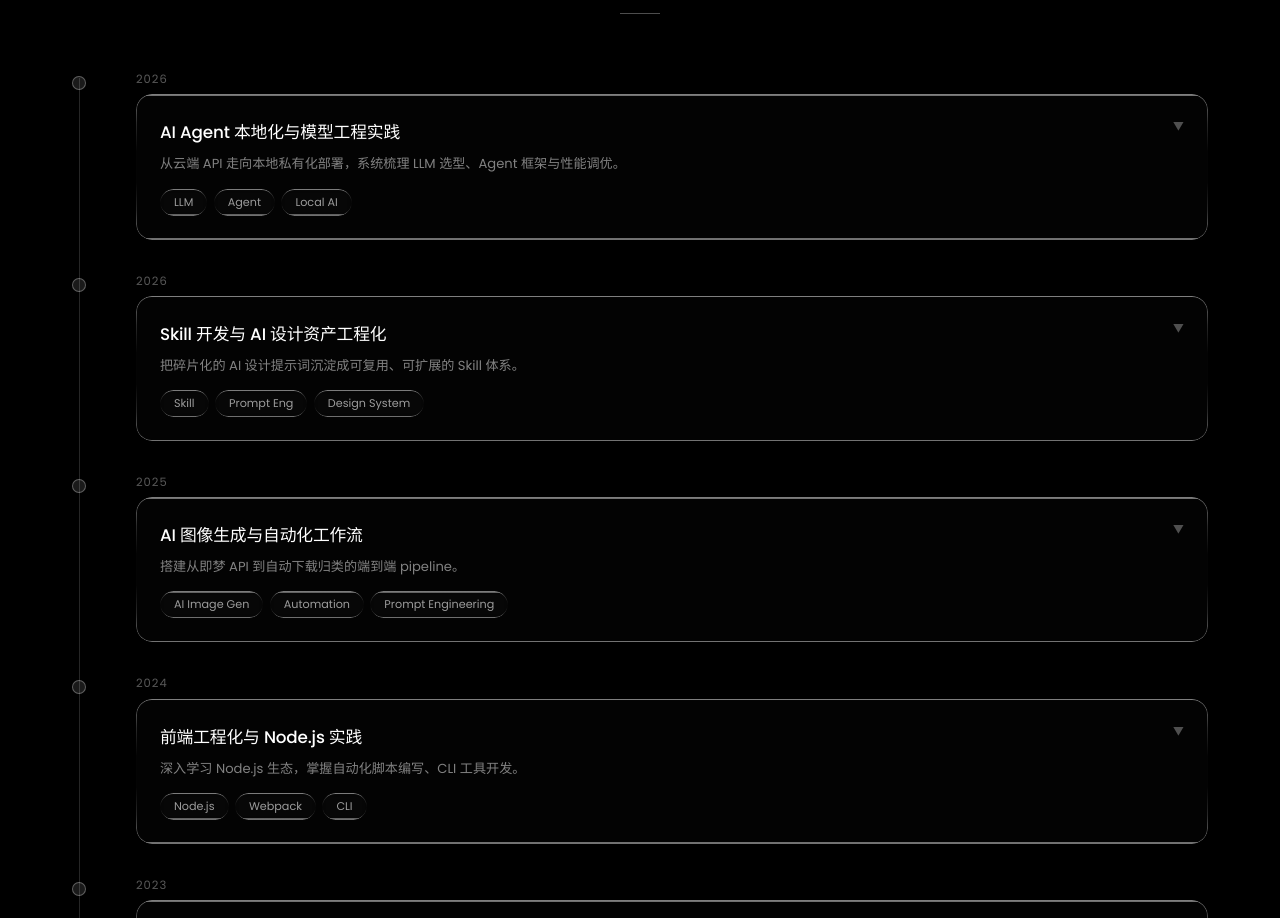
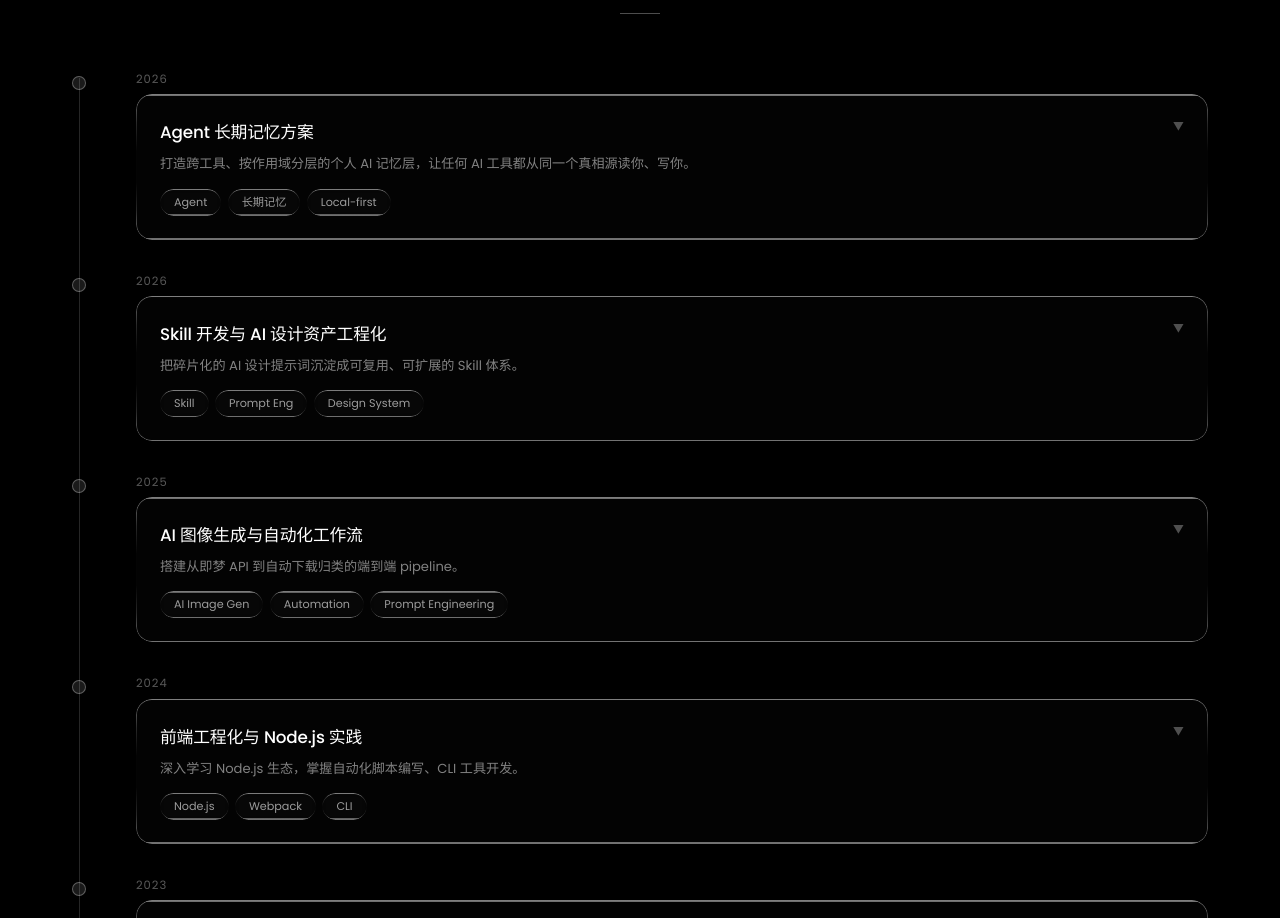
Before and after one commit to wzl2577569302/wzl2577569302.github.io, a plain HTML site: page index.html in a window 1280 px wide. Shown: the part 1989-2907 px from the top of the page. Drawn offline with Linux system fonts and the light colour scheme.

Commit message:
学习笔记：将「AI Agent 本地化」替换为「Agent 长期记忆方案」（参考 my-ai-memory）

```diff
--- a/index.html
+++ b/index.html
@@ -813,13 +813,13 @@ footer {
         <div class="timeline-date">2026</div>
         <div class="timeline-card liquid-glass">
           <span class="timeline-expand-icon">▼</span>
-          <h4>AI Agent 本地化与模型工程实践</h4>
-          <p>从云端 API 走向本地私有化部署，系统梳理 LLM 选型、Agent 框架与性能调优。</p>
+          <h4>Agent 长期记忆方案</h4>
+          <p>打造跨工具、按作用域分层的个人 AI 记忆层，让任何 AI 工具都从同一个真相源读你、写你。</p>
           <div class="card-detail">
-            <p>折腾 Hermes Agent 自托管方案，对比 DeepSeek-V4-Flash 与 GLM-5.2 的适用场景；排查 event loop 卡顿、上下文压缩与桌面端会话超时等问题。规划 2×RTX 4090 本地工作站路线，尝试 Ollama / vLLM 等私有化推理方案，把 AI 能力真正落到本机。</p>
+            <p>参考 my-ai-memory 项目：把记忆拆成 8 个作用域（user / project / roles / agent / clients / content / experience / skills），每个 agent 只加载「此刻相关、有上限」的一小片，避免全量加载导致 token 爆炸与成本失控。loader.py 提供 recall（检索）/ distill（蒸馏）/ compact（压缩）/ note（笔记）/ secrets（密钥隔离）命令，纯标准库零依赖。多 agent 协作时各角色只加载自己的 scope，跨角色变更写进 project 契约面；密钥库本地专属绝不进云，未来自托管工作站密钥全程不出本机。</p>
           </div>
           <div class="note-tags">
-            <span class="tag liquid-glass">LLM</span><span class="tag liquid-glass">Agent</span><span class="tag liquid-glass">Local AI</span>
+            <span class="tag liquid-glass">Agent</span><span class="tag liquid-glass">长期记忆</span><span class="tag liquid-glass">Local-first</span>
           </div>
         </div>
       </div>
```
